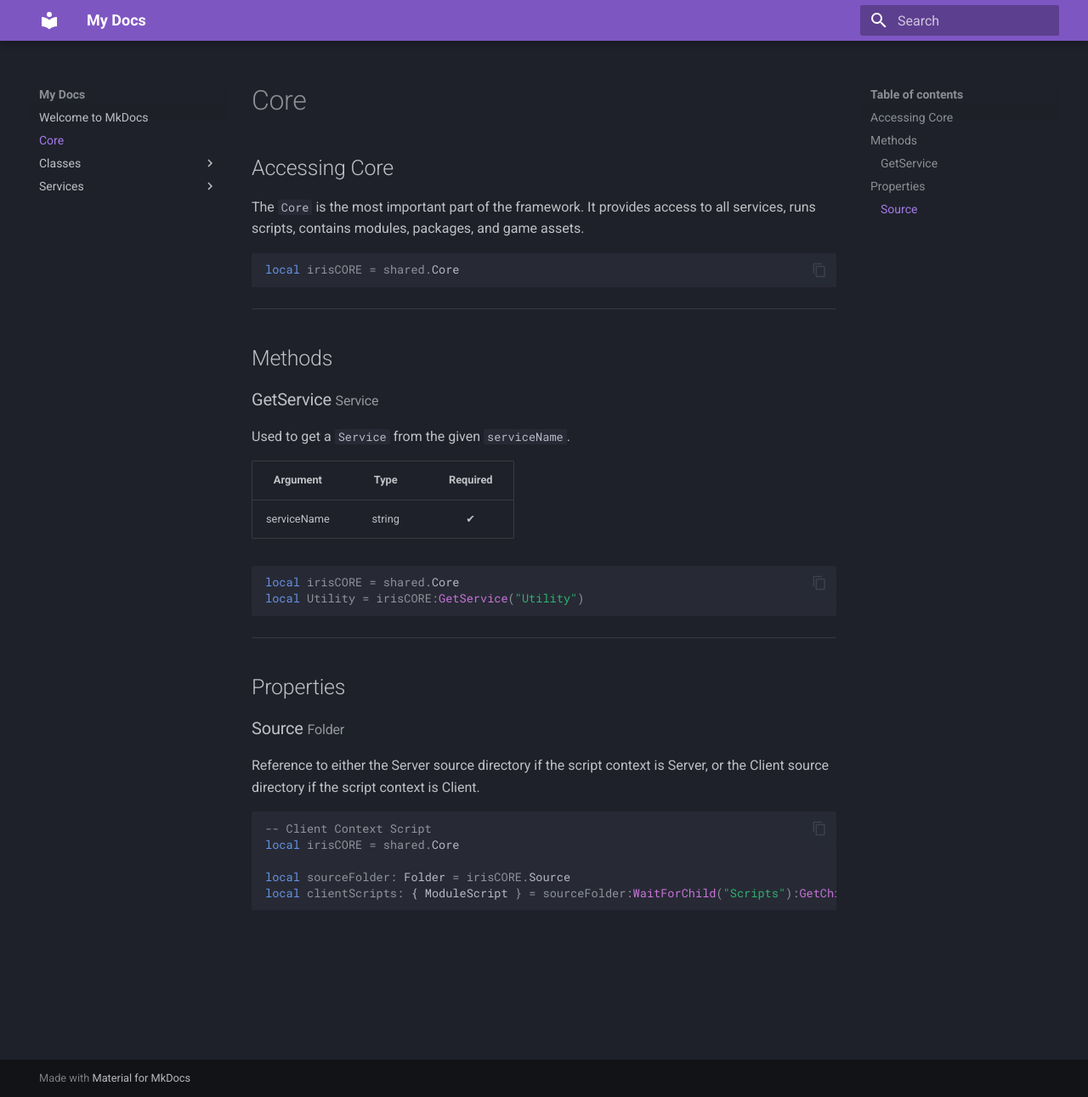
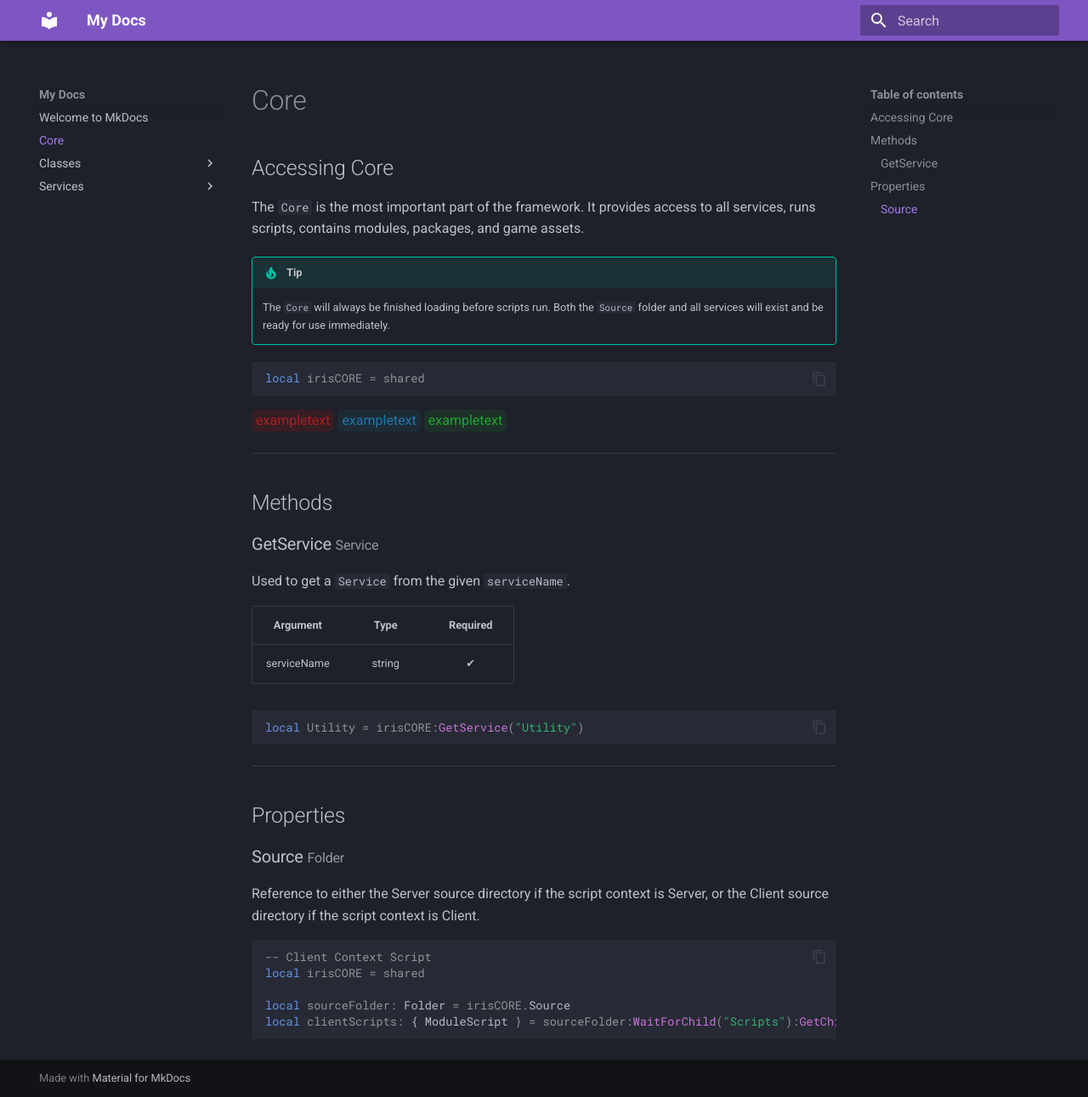
Before and after one commit to charliey2/spark-docs, an MkDocs documentation site: the page built from docs/core.md, in a window 1280 px wide and 1291 px high. Shown: the whole window at 85% size. Built offline with MkDocs 1.6.1 and Material for MkDocs 9.7.7, drawn with Linux system fonts in a browser that asks for light colours.

Commit message:
updates to format and added services

````diff
--- a/docs/core.md
+++ b/docs/core.md
@@ -2,9 +2,21 @@
 
 The `Core` is the most important part of the framework. It provides access to all services, runs scripts, contains modules, packages, and game assets.
 
+!!! tip
+    The `Core` will always be finished loading before scripts run. Both the `Source` folder and all services will exist and be ready for use immediately.
+
 ```lua
-local irisCORE = shared.Core
+local irisCORE = shared
 ```
+
+exampletext
+{ .flag .deprecated }
+
+exampletext
+{ .flag .server }
+
+exampletext
+{ .flag .client }
 
 ***
 
@@ -19,7 +31,6 @@ Used to get a `Service` from the given `serviceName`.
 | serviceName | string | ✔︎ |
 
 ```lua
-local irisCORE = shared.Core
 local Utility = irisCORE:GetService("Utility")
 ```
 
@@ -33,7 +44,7 @@ Reference to either the Server source directory if the script context is Server,
 
 ```lua
 -- Client Context Script
-local irisCORE = shared.Core
+local irisCORE = shared
 
 local sourceFolder: Folder = irisCORE.Source
 local clientScripts: { ModuleScript } = sourceFolder:WaitForChild("Scripts"):GetChildren()
--- a/docs/stylesheets/extra.css
+++ b/docs/stylesheets/extra.css
@@ -25,6 +25,7 @@
     background-color: rgba(177, 177, 177, 0.2);
 }
 
+
 .flag.deprecated {
     color: rgb(167, 33, 33) !important;
     background-color: rgba(255, 0, 0, 0.115);
@@ -33,3 +34,22 @@
 .flag.deprecated:hover {
     background-color: rgba(255, 0, 0, 0.2);
 }
+
+
+.flag.client {
+    color: rgb(33, 167, 46) !important;
+    background-color: rgba(33, 167, 46, 0.115);
+}
+
+.flag.client:hover {
+    background-color: rgba(33, 167, 46, 0.2);
+}
+
+.flag.server {
+    color: rgb(33, 120, 167) !important;
+    background-color: rgba(33, 120, 167, 0.115);
+}
+
+.flag.server:hover {
+    background-color: rgba(33, 120, 167, 0.2);
+}
--- a/mkdocs.yml
+++ b/mkdocs.yml
@@ -22,7 +22,9 @@ markdown_extensions:
   - attr_list
   - md_in_html
   - abbr
-  - pymdownx.snippets
+  - pymdownx.snippets:
+      auto_append:
+        - includes/abbreviations.md
   - pymdownx.caret
   - pymdownx.tilde
   - pymdownx.tabbed:
@@ -30,3 +32,6 @@ markdown_extensions:
 
 extra_css:
   - stylesheets/extra.css
+
+watch:
+  - includes
````
Also changed, not shown: docs/Classes/sourceindex.md (+3 -0 lines), docs/Services/clientgui.md (added, +66 -0 lines), docs/Services/output.md (added, +76 -0 lines), docs/Services/source.md (+3 -5 lines), includes/abbreviations.md (added, +2 -0 lines).
